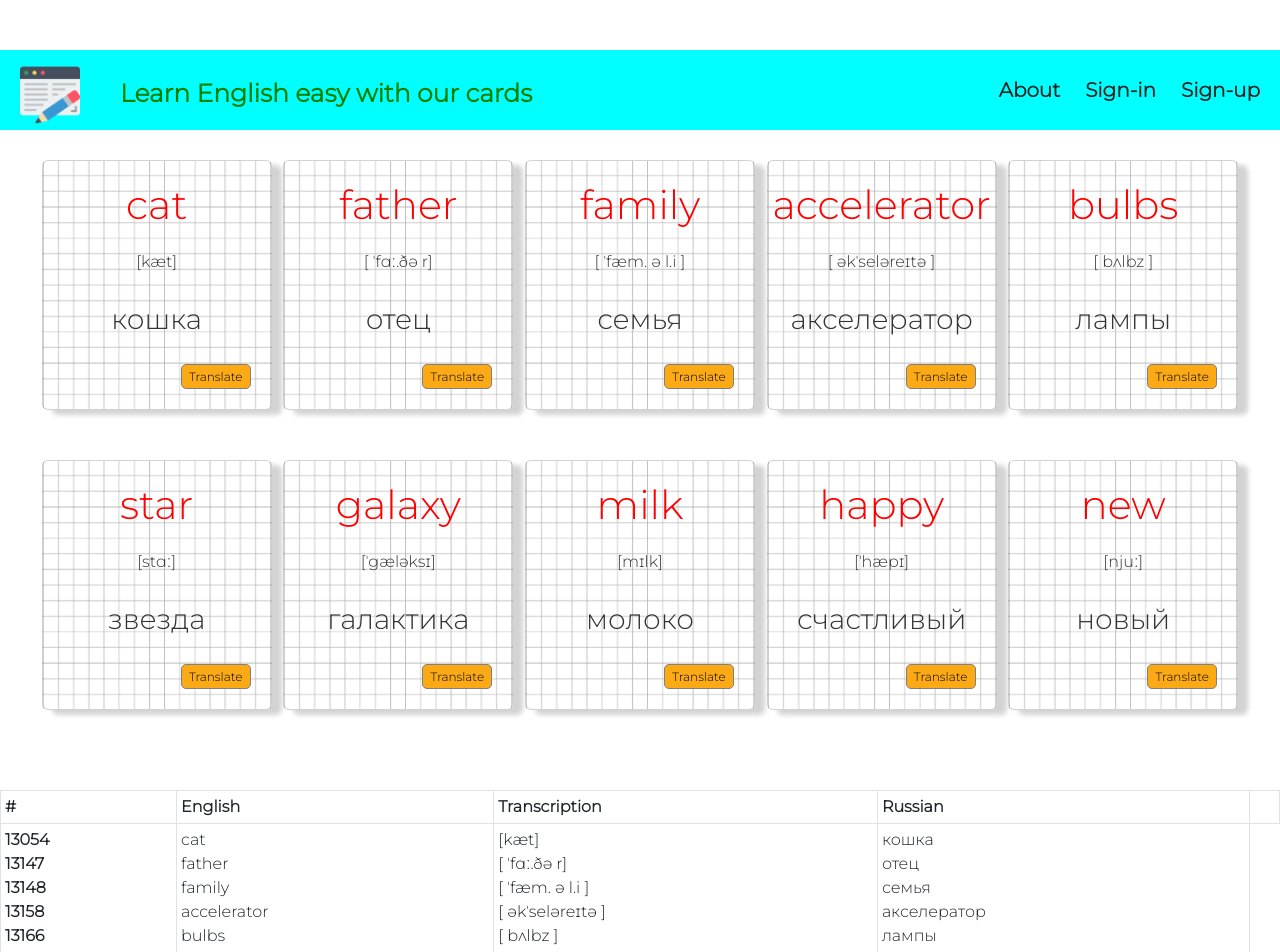
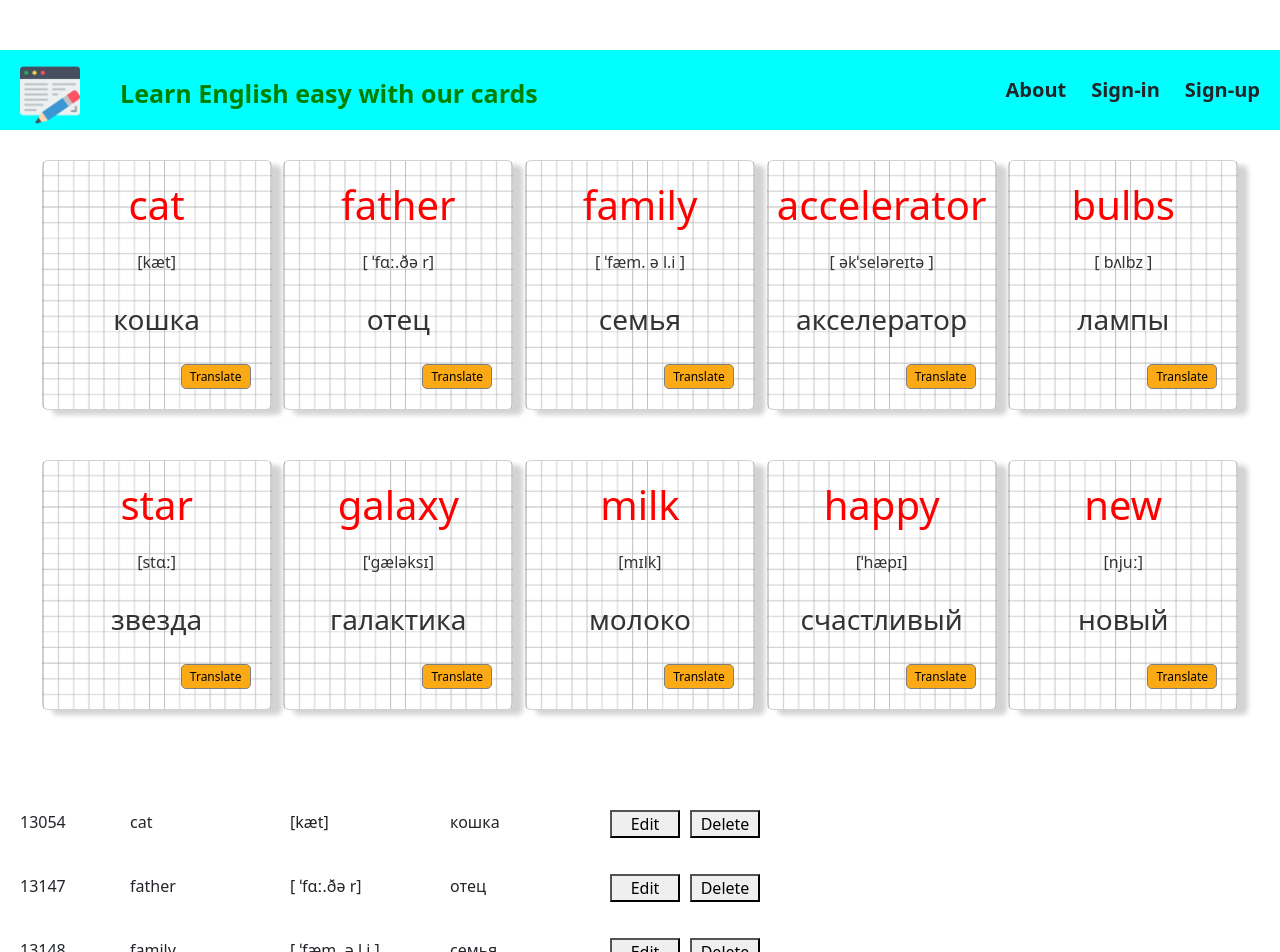
Before and after one commit to emani006/WordProject, a React (Create React App) app in the folder cards/: page / in a window 1280 px wide. Shown: the top 952 px of the page. Built offline with nearby package versions, Linux system fonts and the light colour scheme.

Commit message:
new table render with function

```diff
--- a/cards/src/App.js
+++ b/cards/src/App.js
@@ -4,8 +4,8 @@ import Footer from './components/Footer'
 import "./styles/card.css"
 import wordlist from './components/wordlist'
 import Words from "./components/Words"
-import Table from "./components/Table"
-//import TableOne from "./components/TableOne"
+//import Table from "./components/Table"
+import TableOne from "./components/TableOne"
 
 class App extends React.Component {
   render (){
@@ -13,8 +13,10 @@ class App extends React.Component {
       <div className="wrapper">
           <Header/>
           <Words words={wordlist}/>
-          <Table key={wordlist.id} words={wordlist}/>
-          {/* <TableOne words={wordlist}/> */}
+          {/* <Table key={wordlist.id} words={wordlist}/> */}
+            {wordlist.map(el => {
+              return <TableOne key={el.id} item={el}/>
+            })}
           <Footer/>
       </div>
     );
--- a/cards/src/components/TableOne.js
+++ b/cards/src/components/TableOne.js
@@ -1,20 +1,38 @@
-import React, { Component } from 'react'
+//import React, { Component } from 'react'
+import 'bootstrap/dist/css/bootstrap.min.css';
 
-export class TableOne extends Component {
-    render() {
-        const {id, english, transcription, russian} = this.props.words;
-        console.log('words', this.props.words);
+// export class TableOne extends Component {
+//     render() {
+//         console.log(this.props.item);
+//         return (
+//             <div className="table table-sm table-bordered">
+//                 <div>{this.props.item.id}</div>
+//                 <div>{this.props.item.english}</div>
+//                 <div>{this.props.item.transcription}</div>
+//                 <div>{this.props.item.russian}</div>
+//                 <button>Edit</button>
+//                 <button>Delete</button>
+//             </div>
+//             )
+//     }
+// }
+
+// export default TableOne
+
+
+function TableOne({item}){
     return (
-        <div className='table'>
-            <div>{id}</div>
-            <div>{english}</div>
-            <div>{transcription}</div>
-            <div>{russian}</div>
+    <div className='table__container'>
+        <div className="table">
+                <div>{item.id}</div>
+                <div>{item.english}</div>
+                <div>{item.transcription}</div>
+                <div>{item.russian}</div>
                 <button>Edit</button>
                 <button>Delete</button>
             </div>
+    </div>
             )
-    }
         }
 
 export default TableOne
--- a/cards/src/styles/card.css
+++ b/cards/src/styles/card.css
@@ -135,3 +135,15 @@ main .show-mean:hover{
 li{
   list-style: none;
 }
+
+.table__container {
+  display: grid;
+}
+
+.table {
+  display: grid;
+  grid-template-columns: 100px 150px 150px 150px 70px 70px;
+  grid-template-rows: 1fr;
+  gap: 10px;
+  margin: 20px;
+}
```
Lines whose indentation alone changed are shown as unchanged.
